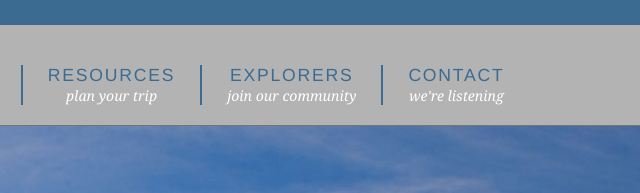
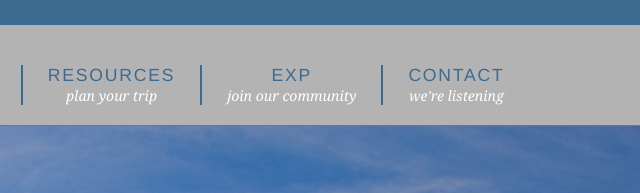
Before and after one commit to octavian-iancu/explore_california, a plain HTML site: page index.html in a window 1280 px wide. Shown: the top 193 px of the page, 587-1227 px from the left. Drawn offline with Linux system fonts and the light colour scheme.

Commit message:
initial commit 21 april

```diff
--- a/index.html
+++ b/index.html
@@ -37,7 +37,7 @@
                 <li><a href="resources/terms.html" title="terms and conditions">Site Terms</a></li>
               </ul>
             </li>
-            <li><a href="explorers.html" title="Our community">Explorers <br /><span class="tagline">join our community</span></a>
+            <li><a href="explorers.html" title="Our community">Exp <br /><span class="tagline">join our community</span></a>
               <ul>
                 <li><a href="explorers/join.html" title="join our community">Join the Explorers</a></li>
                 <li><a href="blog/index.html" title="read our blog!">Read our Blog</a></li>
```
